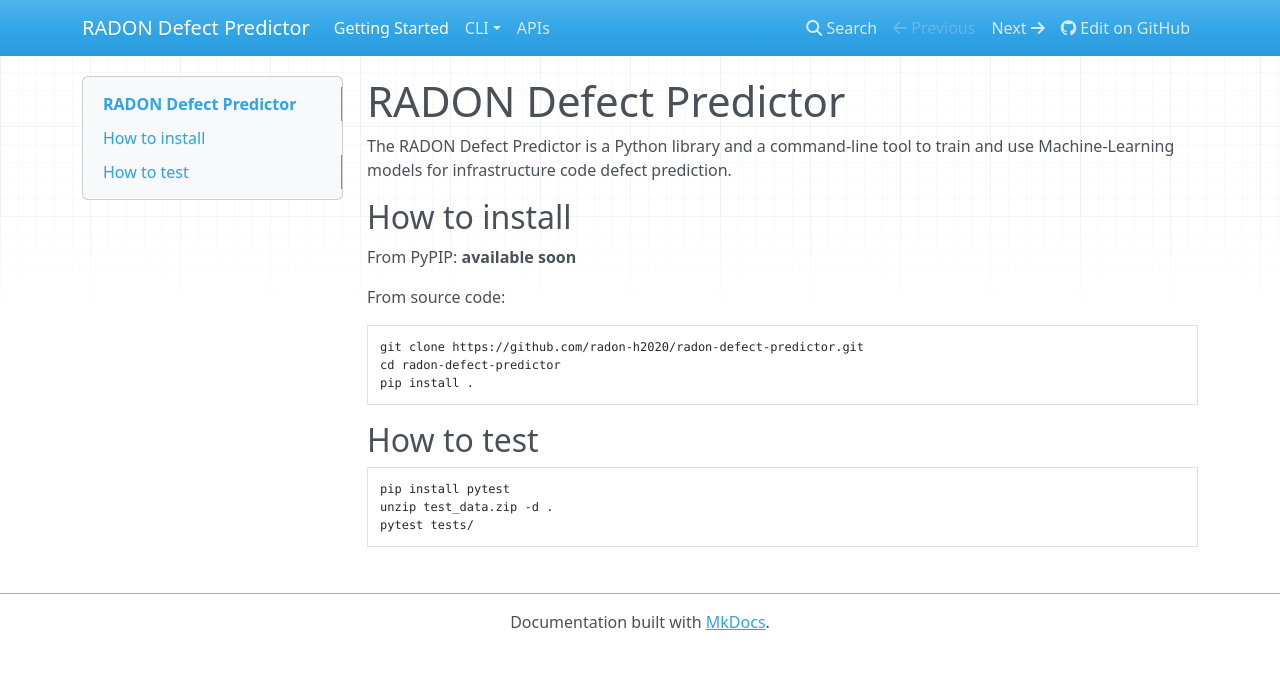
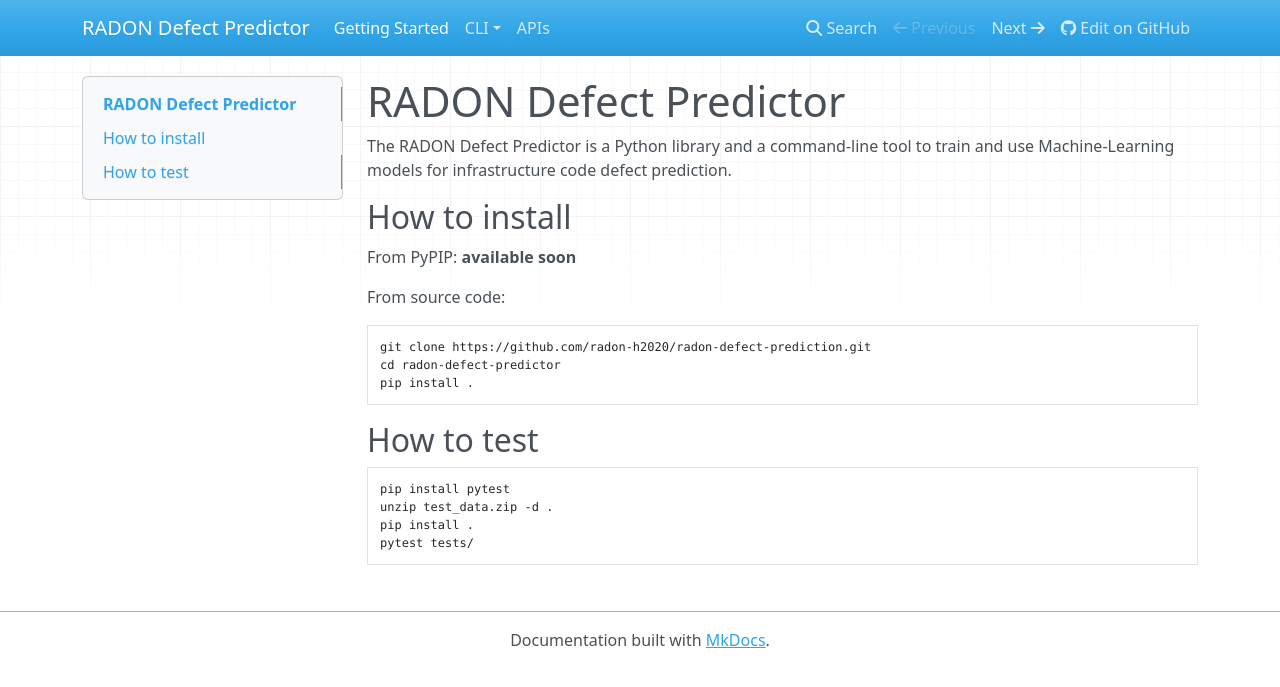
Before and after one commit to radon-h2020/radon-defect-prediction-cli, an MkDocs documentation site: the page built from docs/index.md, in a window 1280 px wide. Shown: the top 687 px of the page. Built offline with MkDocs 1.6.1, drawn with Linux system fonts in a browser that asks for light colours; nearby versions of some CDN libraries; some of the changed lines change nothing that is shown.

Commit message:
Update index.md

````diff
--- a/docs/index.md
+++ b/docs/index.md
@@ -10,7 +10,7 @@ From PyPIP: **available soon**
 From source code:
 
 ```text
-git clone https://github.com/radon-h2020/radon-defect-predictor.git
+git clone https://github.com/radon-h2020/radon-defect-prediction.git
 cd radon-defect-predictor
 pip install .
 ```
@@ -21,5 +21,6 @@ pip install .
 ```text
 pip install pytest
 unzip test_data.zip -d .
+pip install .
 pytest tests/
 ```
````
